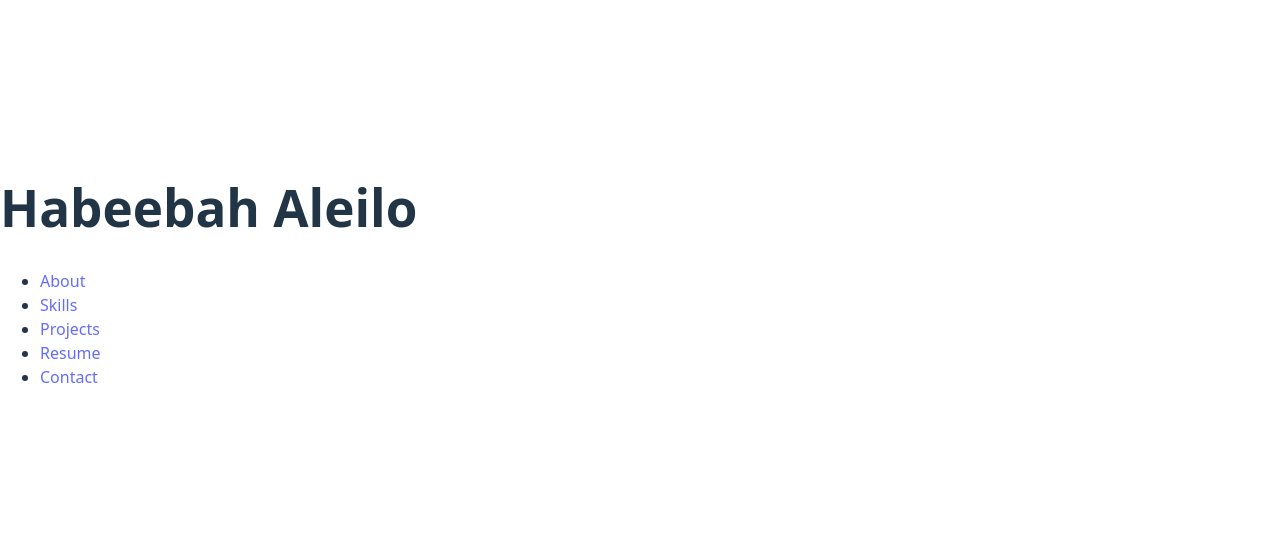
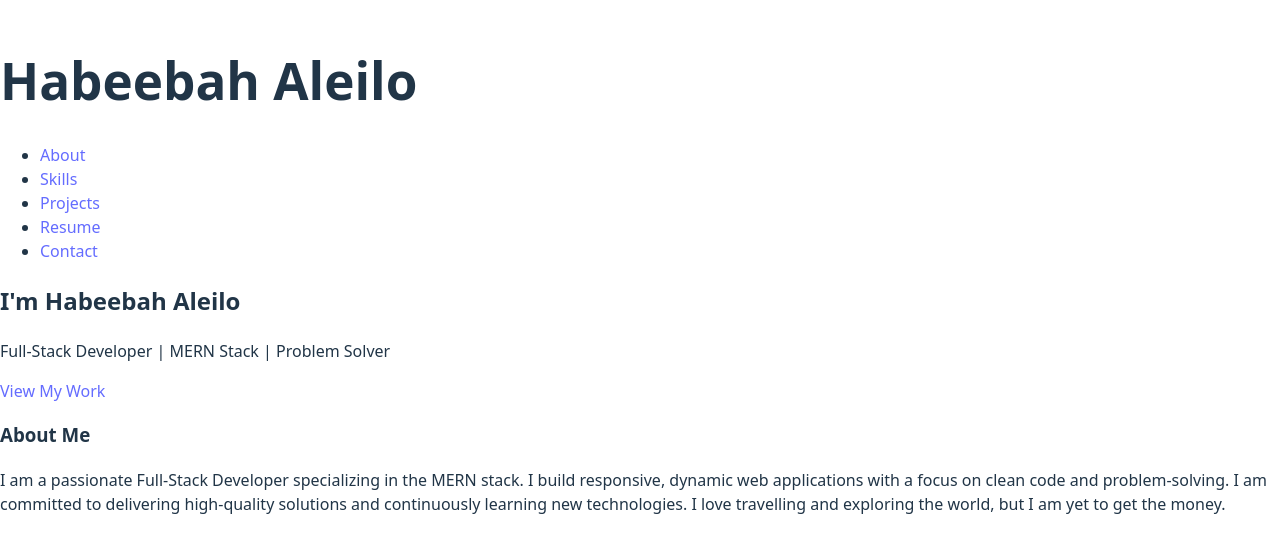
Before and after one commit to queenhabeebah/portfolio, a React (Vite) app: page / in a window 1280 px wide. Shown: the part 125-678 px from the top of the page. Built offline with nearby package versions, Linux system fonts and the light colour scheme.

Commit message:
Set up Hero and About sections

```diff
--- a/src/App.jsx
+++ b/src/App.jsx
@@ -1,10 +1,14 @@
+import About from "./components/About"
 import Header from "./components/Header"
+import Hero from "./components/Hero"
 
 
 function App() {
   return (
     <div>
         <Header />
+        <Hero />
+        <About />
     </div>
   )
 }
--- a/src/components/About.jsx
+++ b/src/components/About.jsx
@@ -0,0 +1,16 @@
+function About() {
+  return (
+    <section id="about">
+        <h3>About Me</h3>
+        <p>
+        I am a passionate Full-Stack Developer specializing in the MERN stack.
+        I build responsive, dynamic web applications with a focus on clean code
+        and problem-solving. I am committed to delivering high-quality solutions
+        and continuously learning new technologies. I love travelling and exploring the world, but I am yet to get the money.
+      </p>
+
+    </section>
+  )
+}
+
+export default About
--- a/src/components/Hero.jsx
+++ b/src/components/Hero.jsx
@@ -0,0 +1,11 @@
+function Hero() {
+  return (
+    <section className="hero">
+      <h2>I'm Habeebah Aleilo</h2>
+      <p>Full-Stack Developer | MERN Stack | Problem Solver</p>
+      <a href="#projects">View My Work</a>
+    </section>
+  );
+}
+
+export default Hero;
```
